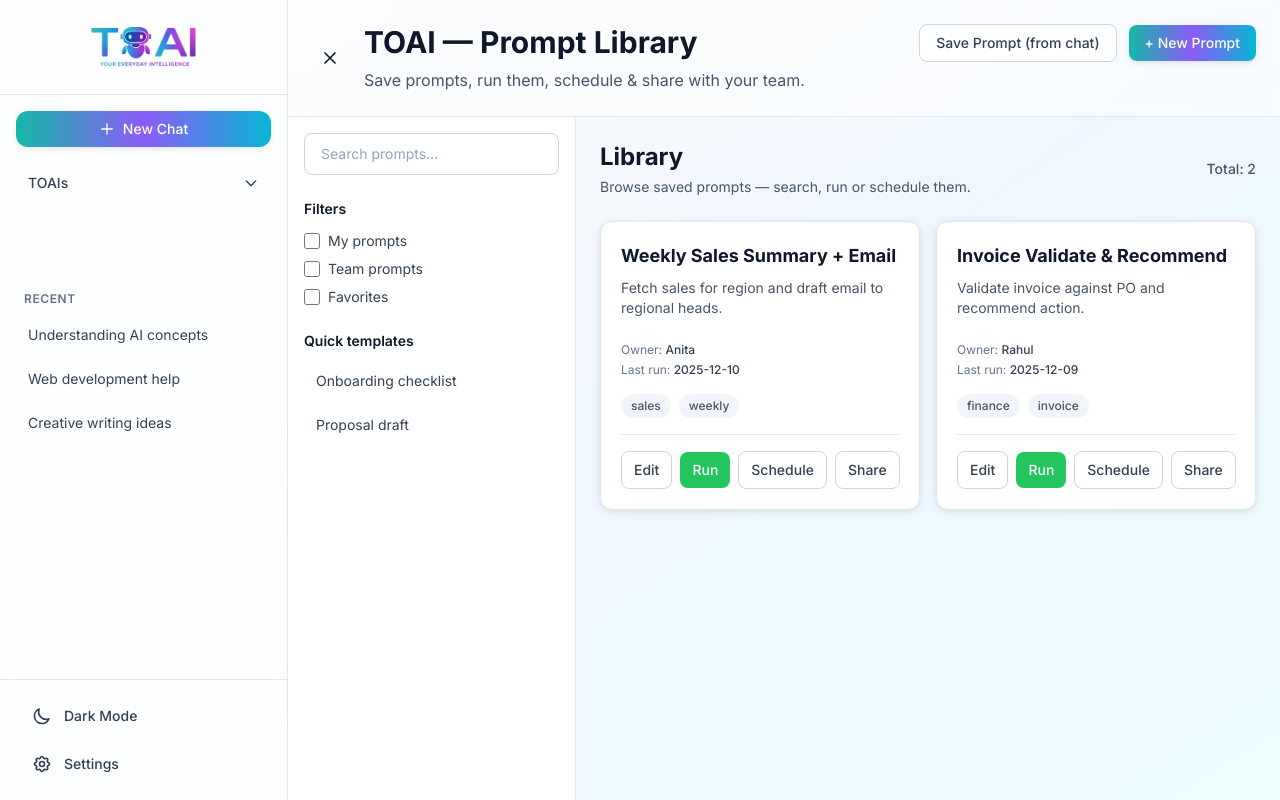
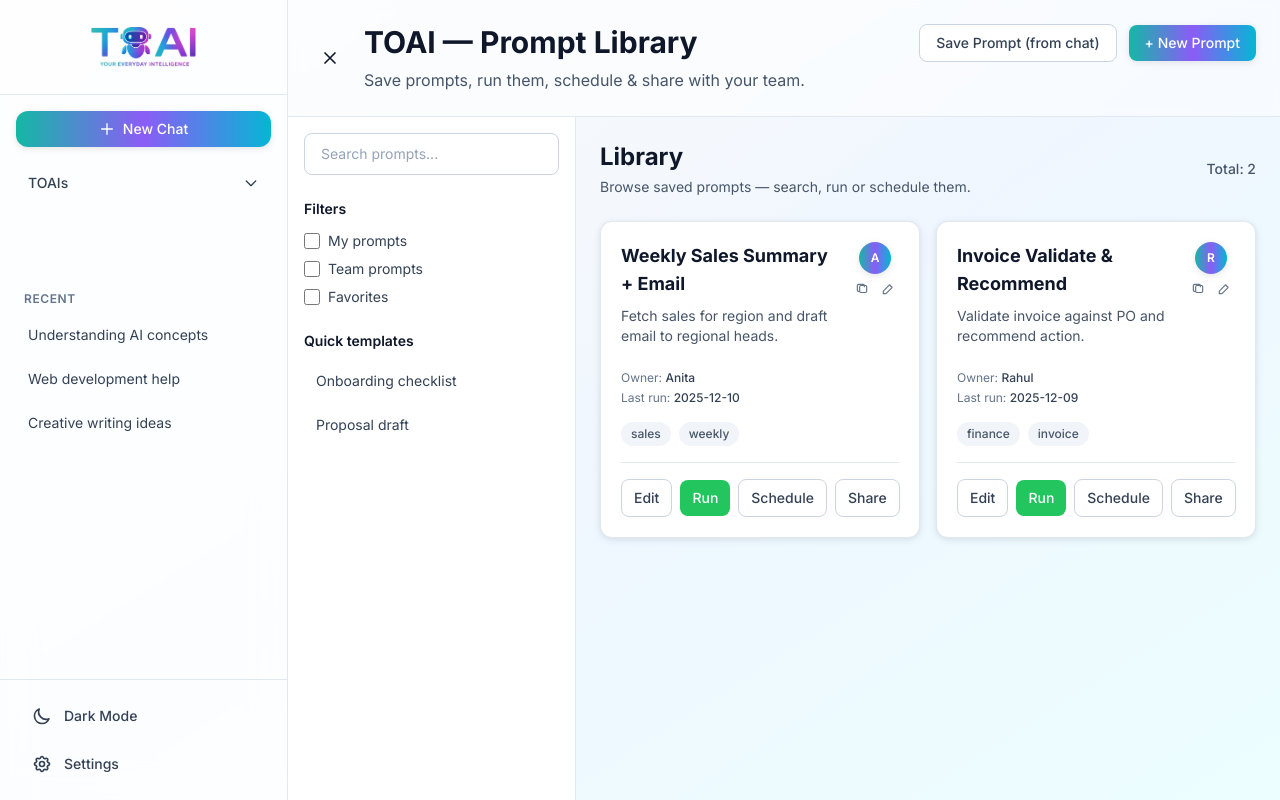
Before and after one commit to swayamtosscs-svg/TOAi, a React (Vite) app: page / in a window 1280 px wide. Both pictures are taken after a click on the button "Prompts". Built offline with nearby package versions, Linux system fonts and the light colour scheme.

Commit message:
Add save-prompt bookmark and prompt card actions

```diff
--- a/src/components/MessageBubble.tsx
+++ b/src/components/MessageBubble.tsx
@@ -8,6 +8,7 @@
 const MessageBubble = ({ message }: MessageBubbleProps) => {
   const [showActions, setShowActions] = useState(false)
   const [copied, setCopied] = useState(false)
+  const [isSavedPrompt, setIsSavedPrompt] = useState(false)
 
   const handleCopy = () => {
     navigator.clipboard.writeText(message.content)
@@ -18,6 +19,11 @@
   const handleEdit = () => {
     // Edit functionality - can be implemented later
     console.log('Edit message:', message.id)
+  }
+
+  const handleToggleSavePrompt = () => {
+    // Toggle saved prompt flag for this user message (UI only for now)
+    setIsSavedPrompt((prev) => !prev)
   }
 
   const isUser = message.role === 'user'
@@ -54,6 +60,7 @@
         {/* Hover Actions - Below the text */}
         {showActions && (
           <div className={`flex gap-2 items-center px-2 mt-1 animate-fade-in ${isUser ? 'justify-end' : 'justify-start'}`}>
+            {/* Copy */}
             <button
               onClick={handleCopy}
               className="p-1.5 rounded-lg bg-slate-100 dark:bg-slate-700 hover:bg-slate-200 dark:hover:bg-slate-600 transition-colors text-slate-600 dark:text-slate-300"
@@ -69,6 +76,8 @@
                 </svg>
               )}
             </button>
+
+            {/* Edit (user messages only) */}
             {isUser && (
               <button
                 onClick={handleEdit}
@@ -80,6 +89,28 @@
                 </svg>
               </button>
             )}
+
+            {/* Save prompt bookmark (user messages only) */}
+            {isUser && (
+              <button
+                onClick={handleToggleSavePrompt}
+                className={`p-1.5 rounded-lg bg-slate-100 dark:bg-slate-700 hover:bg-slate-200 dark:hover:bg-slate-600 transition-colors ${
+                  isSavedPrompt ? 'text-teal-600 dark:text-teal-400' : 'text-slate-600 dark:text-slate-300'
+                }`}
+                title={isSavedPrompt ? 'Saved to prompts' : 'Save as prompt'}
+              >
+                <svg className="w-4 h-4" fill={isSavedPrompt ? 'currentColor' : 'none'} stroke="currentColor" viewBox="0 0 24 24">
+                  <path
+                    strokeLinecap="round"
+                    strokeLinejoin="round"
+                    strokeWidth={2}
+                    d="M5 5a2 2 0 012-2h10a2 2 0 012 2v16l-7-3.5L5 21V5z"
+                  />
+                </svg>
+              </button>
+            )}
+
+            {/* Regenerate (assistant messages only) */}
             {!isUser && (
               <button
                 className="p-1.5 rounded-lg bg-slate-100 dark:bg-slate-700 hover:bg-slate-200 dark:hover:bg-slate-600 transition-colors text-slate-600 dark:text-slate-300"
--- a/src/components/SavedPrompts.tsx
+++ b/src/components/SavedPrompts.tsx
@@ -169,6 +169,55 @@
                         {prompt.description}
                       </p>
                     </div>
+
+                    {/* Compact avatar + copy/edit icons for each saved prompt */}
+                    <div className="flex flex-col items-center gap-1 text-slate-500 dark:text-slate-400 ml-3">
+                      <div className="w-8 h-8 rounded-full bg-gradient-to-r from-teal-500 via-violet-500 to-cyan-500 flex items-center justify-center text-xs font-semibold text-white shadow-soft">
+                        {prompt.owner.charAt(0).toUpperCase()}
+                      </div>
+                      <div className="flex items-center gap-1">
+                        {/* Copy */}
+                        <button
+                          type="button"
+                          className="p-1 rounded-md hover:bg-slate-100 dark:hover:bg-slate-700 transition-colors"
+                          aria-label="Copy prompt"
+                        >
+                          <svg
+                            className="w-3.5 h-3.5"
+                            fill="none"
+                            stroke="currentColor"
+                            viewBox="0 0 24 24"
+                          >
+                            <path
+                              strokeLinecap="round"
+                              strokeLinejoin="round"
+                              strokeWidth={2}
+                              d="M8 16H6a2 2 0 01-2-2V6a2 2 0 012-2h8a2 2 0 012 2v2M10 18h8a2 2 0 002-2v-8a2 2 0 00-2-2h-8a2 2 0 00-2 2v8a2 2 0 002 2z"
+                            />
+                          </svg>
+                        </button>
+                        {/* Edit */}
+                        <button
+                          type="button"
+                          className="p-1 rounded-md hover:bg-slate-100 dark:hover:bg-slate-700 transition-colors"
+                          aria-label="Edit prompt"
+                        >
+                          <svg
+                            className="w-3.5 h-3.5"
+                            fill="none"
+                            stroke="currentColor"
+                            viewBox="0 0 24 24"
+                          >
+                            <path
+                              strokeLinecap="round"
+                              strokeLinejoin="round"
+                              strokeWidth={2}
+                              d="M15.232 5.232l3.536 3.536M4 20h4.5L19 9.5l-4.5-4.5L4 15.5V20z"
+                            />
+                          </svg>
+                        </button>
+                      </div>
+                    </div>
                   </div>
 
                   <div className="flex items-center justify-between mb-4">
```
